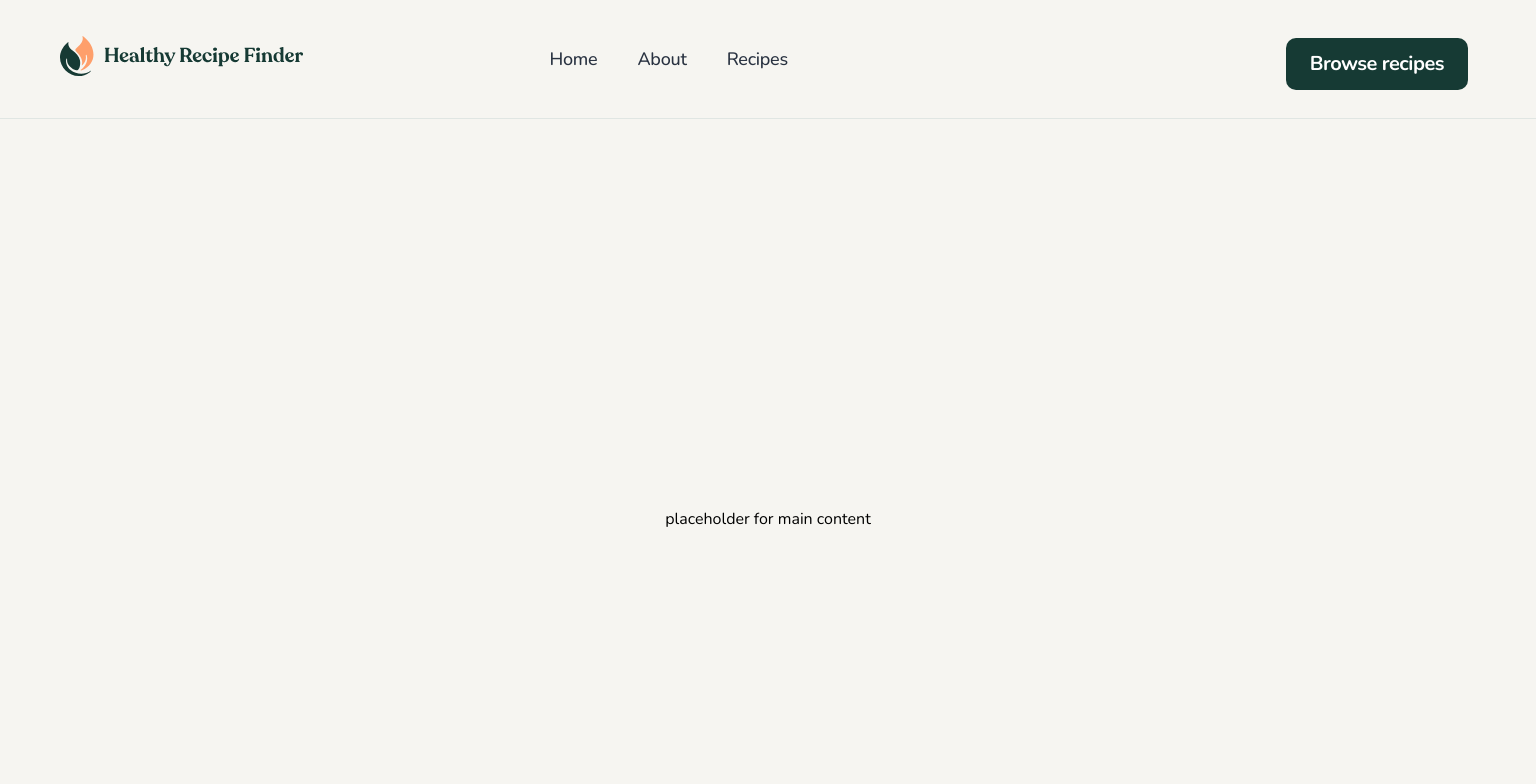
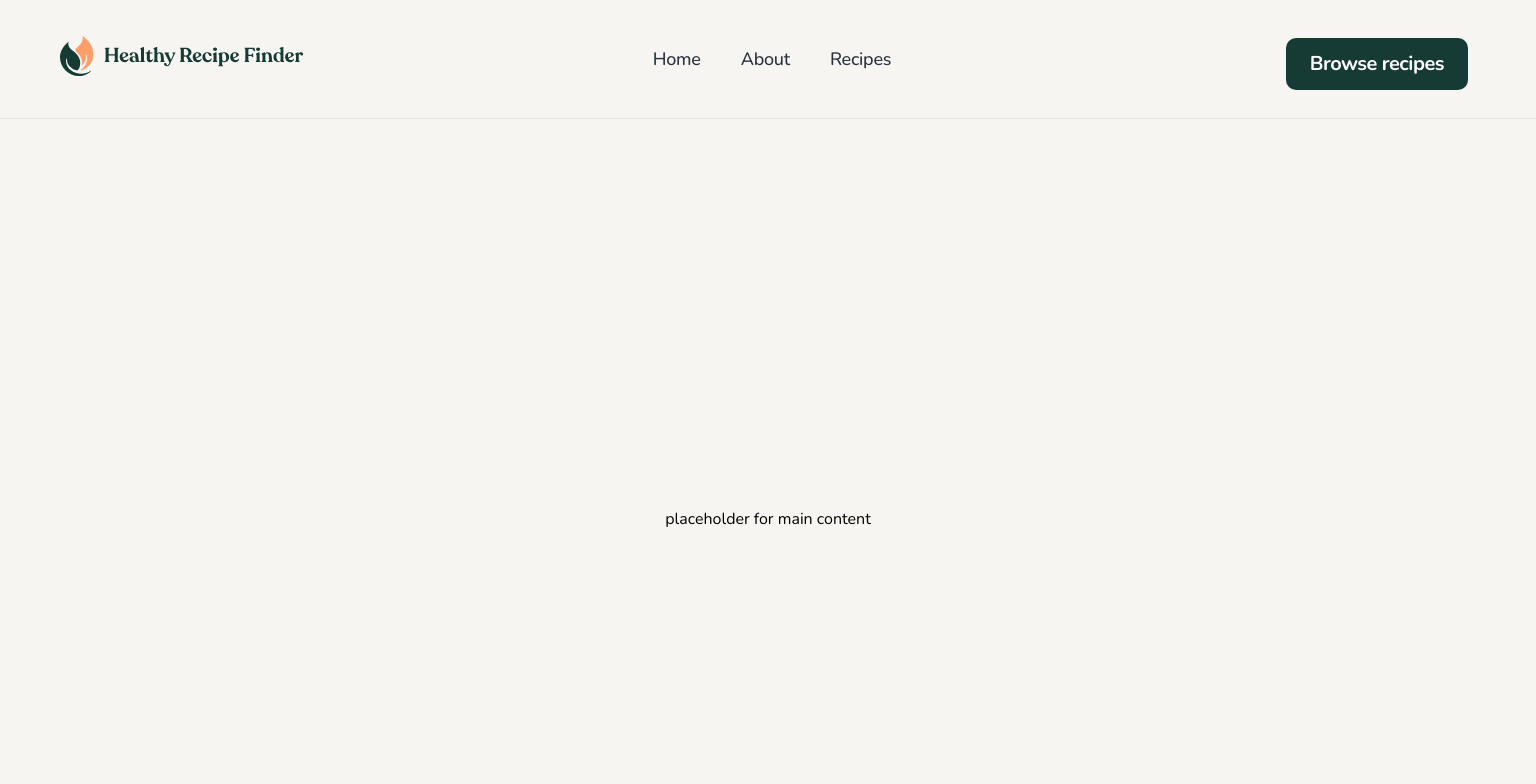
Before and after one commit to niiquash/recipe-finder, a React (Vite) app: page / in a window 1536 px wide. Shown: the top 784 px of the page. Built offline with nearby package versions, Linux system fonts and the light colour scheme.

Commit message:
- Fix styling on navigation for desktop screen width

```diff
--- a/src/components/navbar/Navbar.css
+++ b/src/components/navbar/Navbar.css
@@ -86,6 +86,8 @@
 @media (min-width: 1440px) {
   .navigation {
     padding: 20px 60px;
+    display: grid;
+    grid-template-columns: 1fr 2fr;
   }
 
   .menu-button {
@@ -93,8 +95,9 @@
   }
 
   .menu-list-container {
-    display: flex;
-    width: 66%;
+    display: grid;
+    width: 100%;
+    grid-template-columns: repeat(2, 1fr);
     align-items: center;
     justify-content: space-between;
     background-color: transparent;
@@ -104,11 +107,13 @@
   .menu-list {
     display: flex;
     align-items: center;
+    justify-content: center;
     gap: 40px;
   }
 
   .menu-list-item {
     padding: 0;
+    display: flex;
   }
 
   .menu-list-item:hover,
@@ -119,6 +124,7 @@
 
   .browse-recipes-button {
     width: auto;
+    justify-self: end;
     padding: 12px 24px;
   }
 }
```
